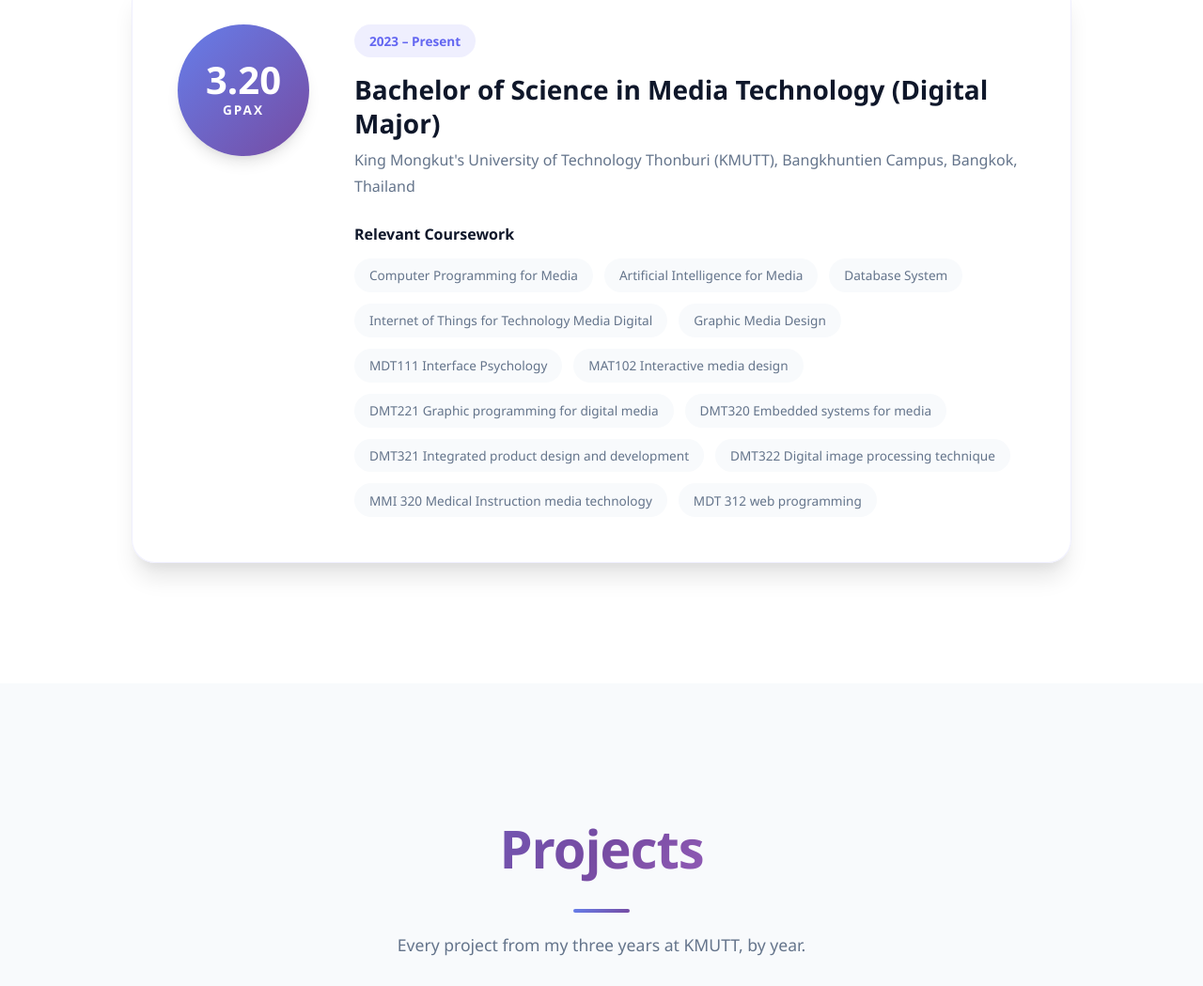
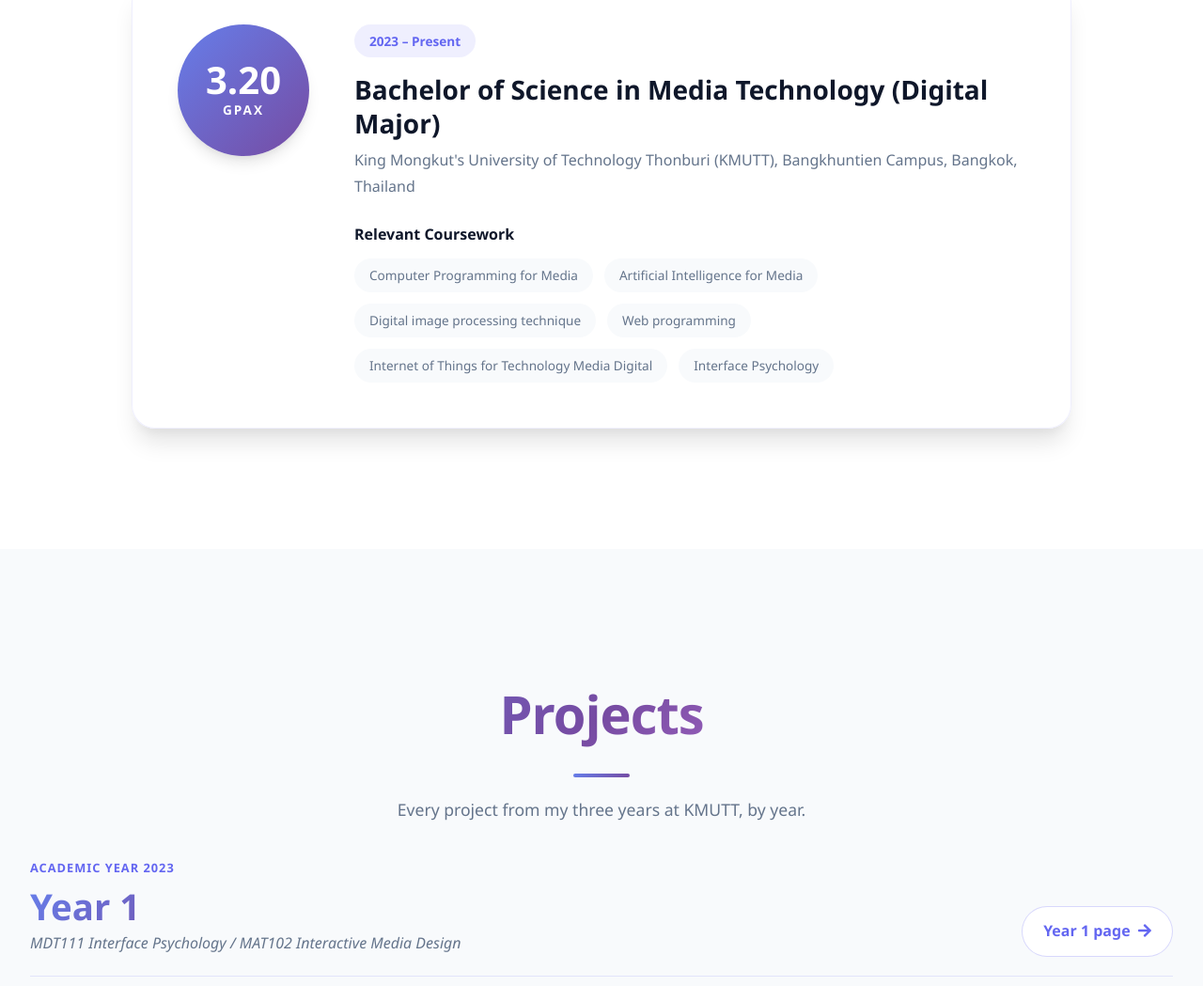
Before and after one commit to thanyathorn74/thanyathorn74.github.io, a plain HTML site: page index.html in a window 1280 px wide. Shown: the part 2246-3295 px from the top of the page at 94% size. Drawn offline with Linux system fonts and the light colour scheme.

Commit message:
Trim Relevant Coursework to six course names
Co-Authored-By: Claude Opus 5.5 <noreply@anthropic.com>

```diff
--- a/index.html
+++ b/index.html
@@ -153,17 +153,10 @@ https://templatemo.com/tm-593-personal-shape
                     <div class="portfolio-tech">
                         <span class="tech-tag">Computer Programming for Media</span>
                         <span class="tech-tag">Artificial Intelligence for Media</span>
-                        <span class="tech-tag">Database System</span>
+                        <span class="tech-tag">Digital image processing technique</span>
+                        <span class="tech-tag">Web programming</span>
                         <span class="tech-tag">Internet of Things for Technology Media Digital</span>
-                        <span class="tech-tag">Graphic Media Design</span>
-                        <span class="tech-tag">MDT111 Interface Psychology</span>
-                        <span class="tech-tag">MAT102 Interactive media design</span>
-                        <span class="tech-tag">DMT221 Graphic programming for digital media</span>
-                        <span class="tech-tag">DMT320 Embedded systems for media</span>
-                        <span class="tech-tag">DMT321 Integrated product design and development</span>
-                        <span class="tech-tag">DMT322 Digital image processing technique</span>
-                        <span class="tech-tag">MMI 320 Medical Instruction media technology</span>
-                        <span class="tech-tag">MDT 312 web programming</span>
+                        <span class="tech-tag">Interface Psychology</span>
                     </div>
                 </div>
             </div>
```
